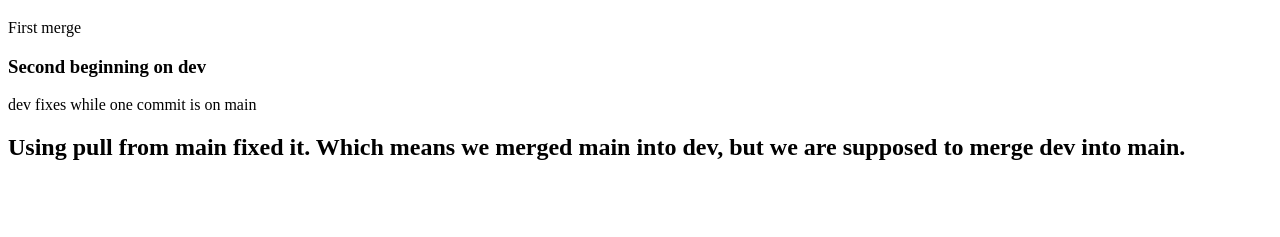
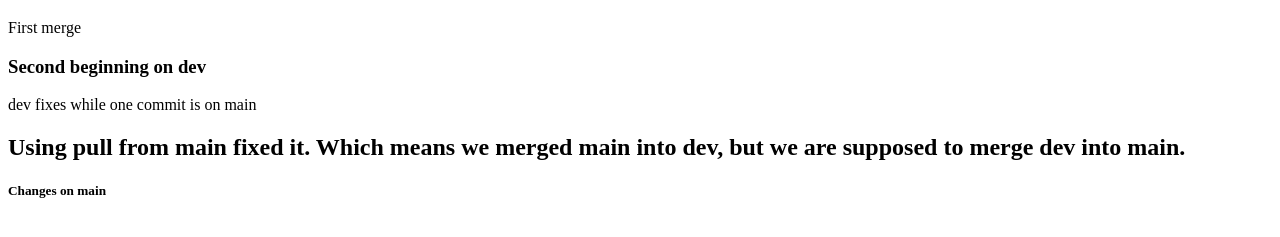
Before and after one commit to dprincecoder/git-merge-vs-rebase-tutorial, a plain HTML site: page index.html in a window 1280 px wide. Shown: the part 61-298 px from the top of the page. Drawn offline with Linux system fonts and the light colour scheme.

Commit message:
fixes on main

```diff
--- a/index.html
+++ b/index.html
@@ -15,5 +15,7 @@
       Using pull from main fixed it. Which means we merged main into dev, but we
       are supposed to merge dev into main.
     </h2>
+
+    <h5>Changes on main</h5>
   </body>
 </html>
```
